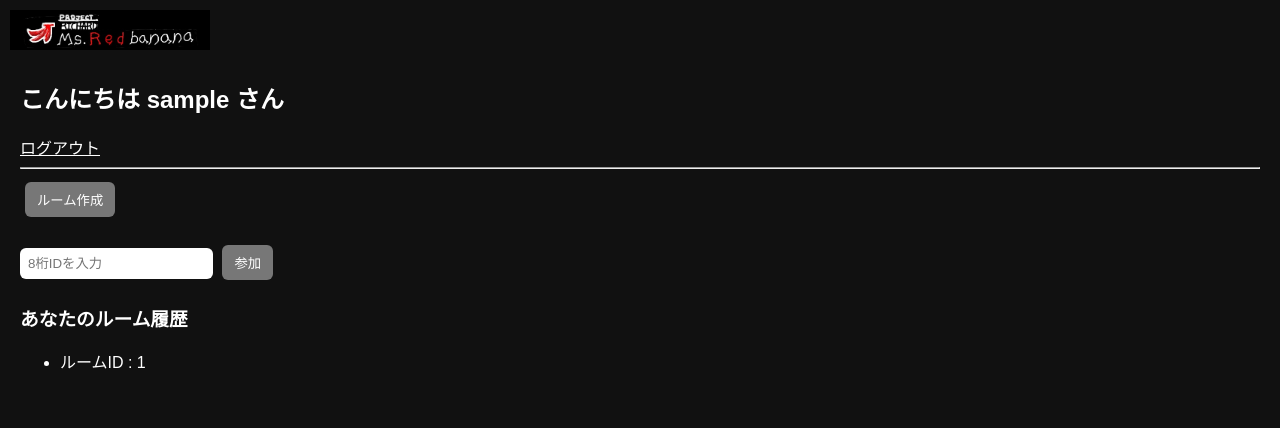
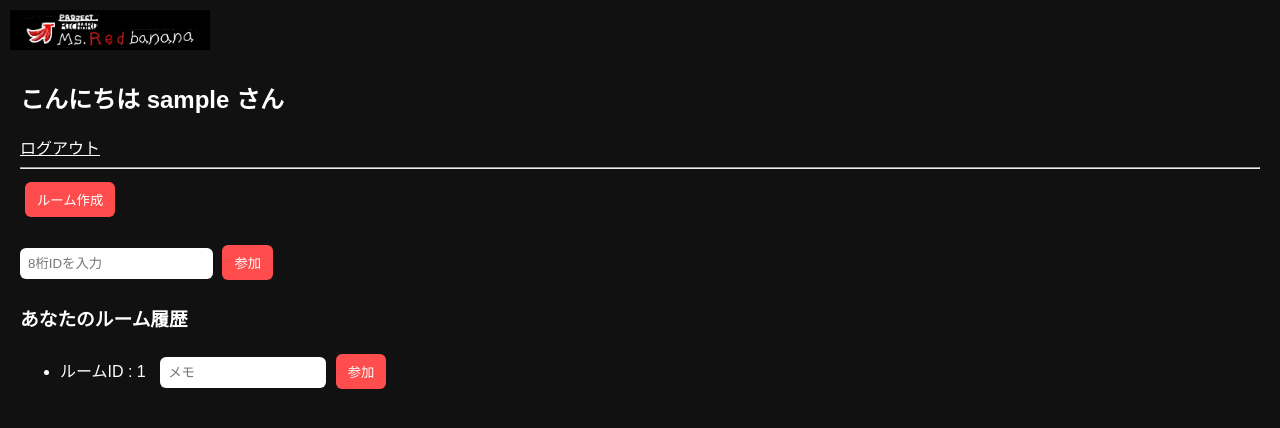
Before and after one commit to Denissssssssssssssssssssssssssssssssss/mr-red-banana-chat, a Flask app: template templates/index.html in a window 1280 px wide. Shown: the top 428 px of the page. Run offline with Flask 3, Linux system fonts and the light colour scheme; the template is opened without the code that fills it: most values are stand-ins (such as "Sample title", 1, 10 or a date in 2020); some libraries are stand-ins or nearby versions.

Commit message:
Revamp index.html with improved styles and notes
Updated styles and added note feature for room history.

```diff
--- a/templates/index.html
+++ b/templates/index.html
@@ -31,7 +31,7 @@ body{
     z-index:1000;
 }
 
-/* ロゴ分の余白 */
+/* ロゴ分余白 */
 #main{
     margin-top:80px;
 }
@@ -43,13 +43,13 @@ body{
     overflow-y:scroll;
     border:1px solid gray;
     padding:10px;
-    background:#333;
+    background:#222;
     border-radius:10px;
 }
 
-/* メッセージ共通 */
+/* メッセージ */
 #messages li{
-    background:#333;
+    background:#555;
     color:white;
     padding:8px;
     margin:6px 0;
@@ -57,7 +57,7 @@ body{
     list-style:none;
 }
 
-/* 自分のメッセージ */
+/* 自分 */
 #messages li.me{
     color:#38b48b;
     font-weight:bold;
@@ -70,7 +70,7 @@ button{
     padding:8px 12px;
     border:none;
     border-radius:6px;
-    background:#777;
+    background:#ff4d4d;
     color:white;
     cursor:pointer;
 }
@@ -81,6 +81,16 @@ input{
     padding:8px;
     border-radius:6px;
     border:none;
+}
+
+/* 履歴 */
+.history-item{
+    margin:8px 0;
+}
+
+.history-item input{
+    margin-left:10px;
+    width:150px;
 }
 
 </style>
@@ -118,8 +128,18 @@ input{
 
 {% for r in room_history %}
 
-<li onclick="joinHistory('{{ r[0] }}')" style="cursor:pointer;">
-ルームID : {{ r[0] }}
+<li class="history-item">
+
+    ルームID : {{ r[0] }}
+
+    <input
+        value="{{ r[1] or '' }}"
+        placeholder="メモ"
+        onchange="saveNote('{{ r[0] }}', this.value)"
+    >
+
+    <button onclick="joinHistory('{{ r[0] }}')">参加</button>
+
 </li>
 
 {% endfor %}
@@ -188,6 +208,22 @@ function joinHistory(roomId){
     socket.emit("join_room_by_id",{room:roomId});
 }
 
+/* メモ保存 */
+function saveNote(roomId, note){
+
+    fetch("/save_note",{
+        method:"POST",
+        headers:{
+            "Content-Type":"application/json"
+        },
+        body:JSON.stringify({
+            room:roomId,
+            note:note
+        })
+    });
+
+}
+
 /* 退出 */
 function leaveRoom(){
     socket.emit("leave_room",{room:currentRoom});
@@ -210,27 +246,13 @@ function sendMessage(){
 
 /* 通知 */
 function toggleNotify(){
-
-    notifyMode = !notifyMode;
+    notifyMode=!notifyMode;
 
     if(notifyMode){
-
-        if(Notification.permission === "default"){
-            Notification.requestPermission().then(function(permission){
-                if(permission === "granted"){
-                    alert("通知モード ON");
-                }else{
-                    alert("通知が拒否されました");
-                    notifyMode = false;
-                }
-            });
-        }else if(Notification.permission === "granted"){
-            alert("通知モード ON");
-        }else{
-            alert("ブラウザで通知がブロックされています");
-            notifyMode = false;
+        if(Notification.permission==="default"){
+            Notification.requestPermission();
         }
-
+        alert("通知モード ON");
     }else{
         alert("通知モード OFF");
     }
@@ -254,7 +276,6 @@ socket.on("chat_message",function(data){
 
     li.textContent=data.username+" : "+data.message;
 
-    /* 自分のメッセージ判定 */
     if(data.username === "{{ username }}"){
         li.classList.add("me");
     }
```
